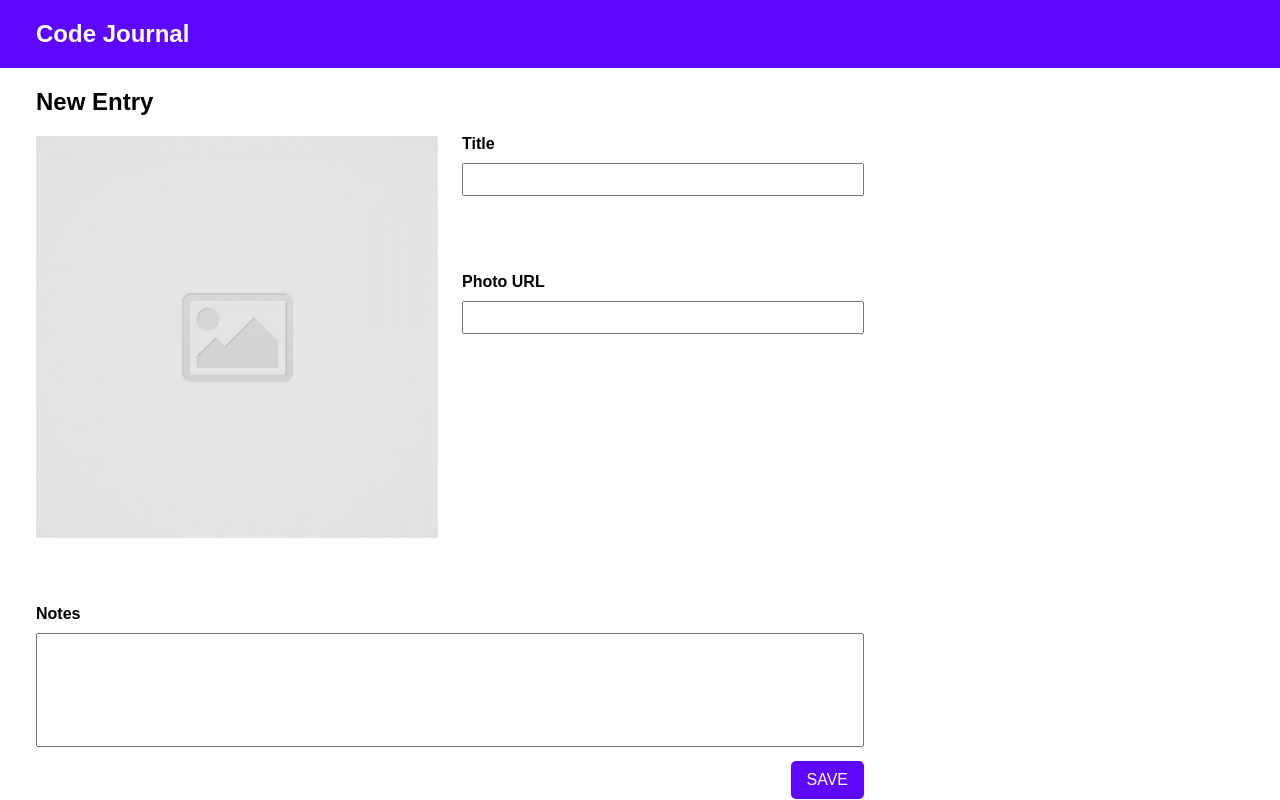
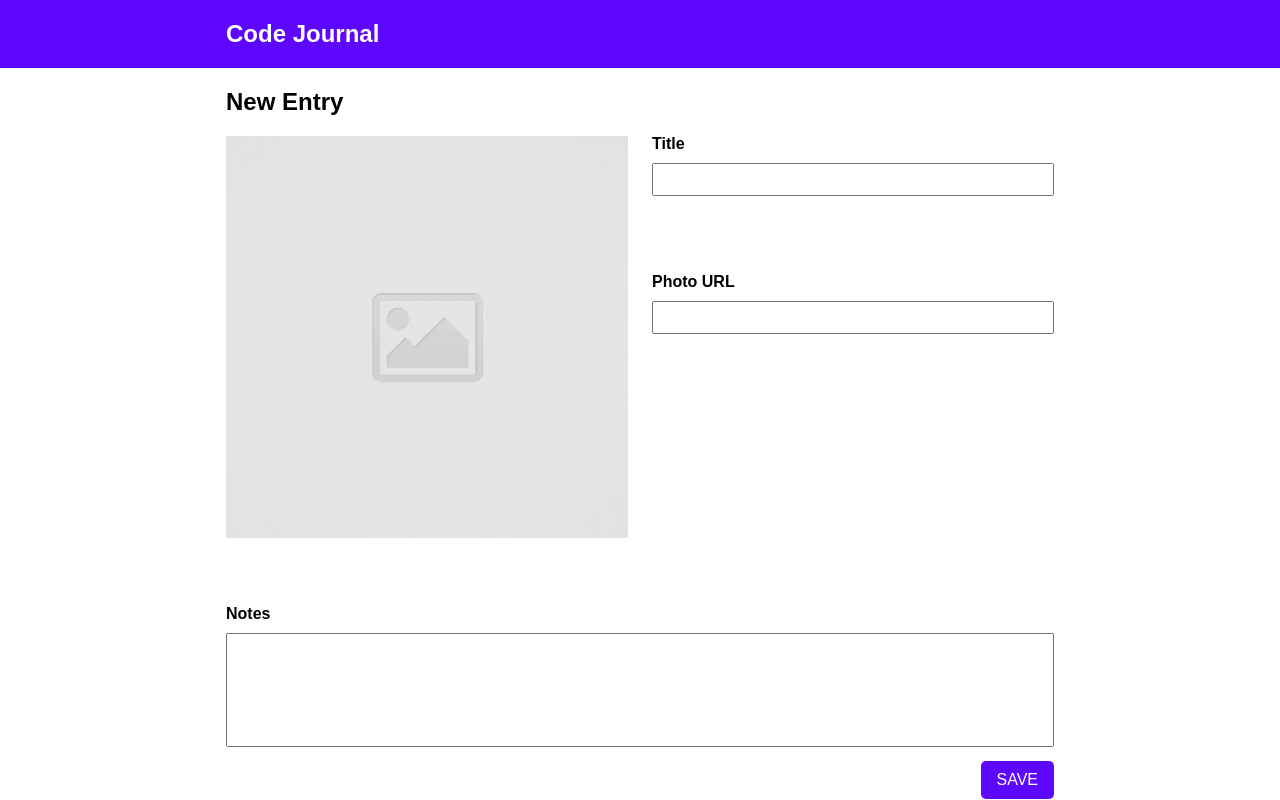
Before and after one commit to Logisticx/code-journal, a website: page index.html in a window 1280 px wide. Drawn offline with Linux system fonts and the light colour scheme.

Commit message:
fixed CSS styling

```diff
--- a/css/layout.css
+++ b/css/layout.css
@@ -7,6 +7,8 @@
   margin: 0 auto;
   padding: 0 1.5rem;
   font-family: sans-serif, sans;
+  display: flex;
+  flex-direction: column;
 }
 
 .row {
--- a/css/styles.css
+++ b/css/styles.css
@@ -4,19 +4,8 @@ form {
 }
 
 header {
-  display: flex;
   background-color: #5900fff8;
   color: white;
-  flex-wrap: wrap;
-  align-content: flex-start;
-  flex-direction: column;
-}
-
-main {
-  display: flex;
-  flex-wrap: wrap;
-  align-content: flex-start;
-  flex-direction: column;
 }
 
 button {
--- a/index.html
+++ b/index.html
@@ -19,9 +19,7 @@
   <header>
     <div class="container">
       <div class="column-full">
-        <div class="nav">
-          <h2> Code Journal</h2>
-        </div>
+        <h2> Code Journal</h2>
       </div>
     </div>
   </header>
```
